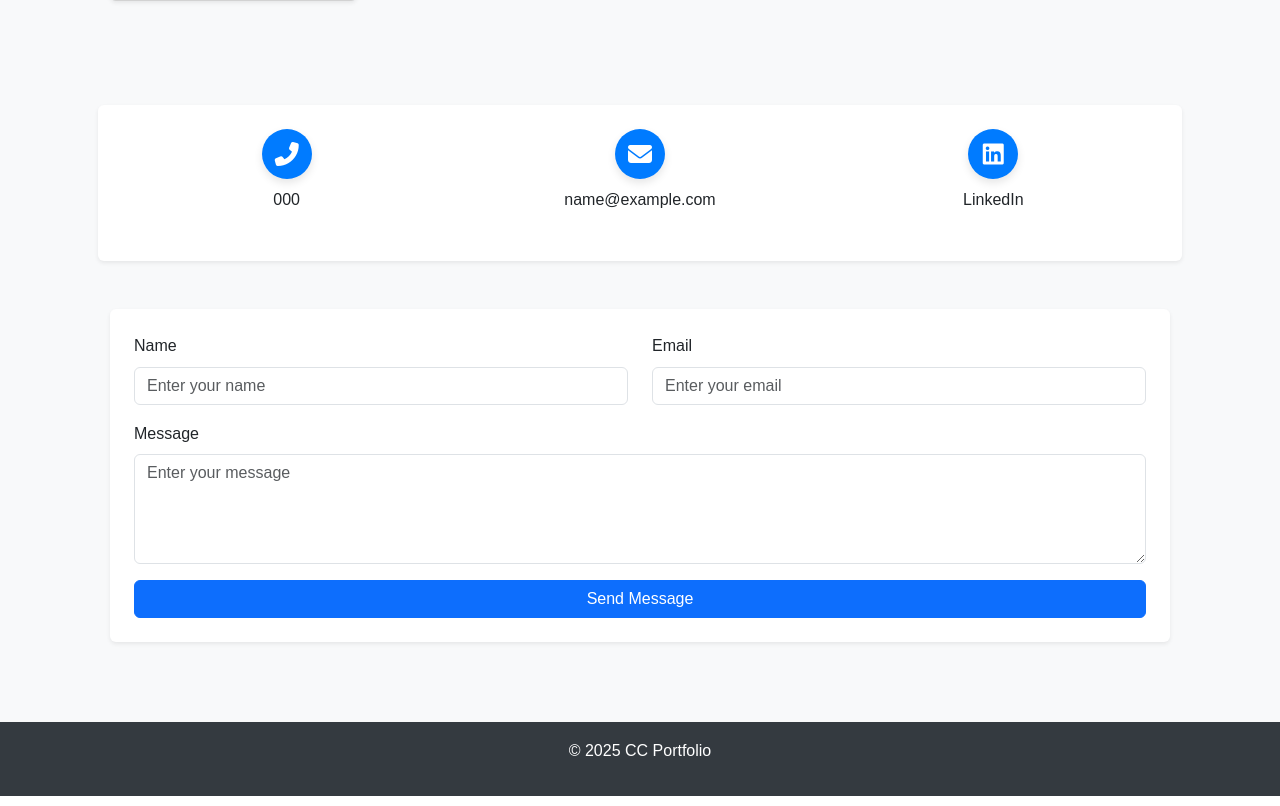
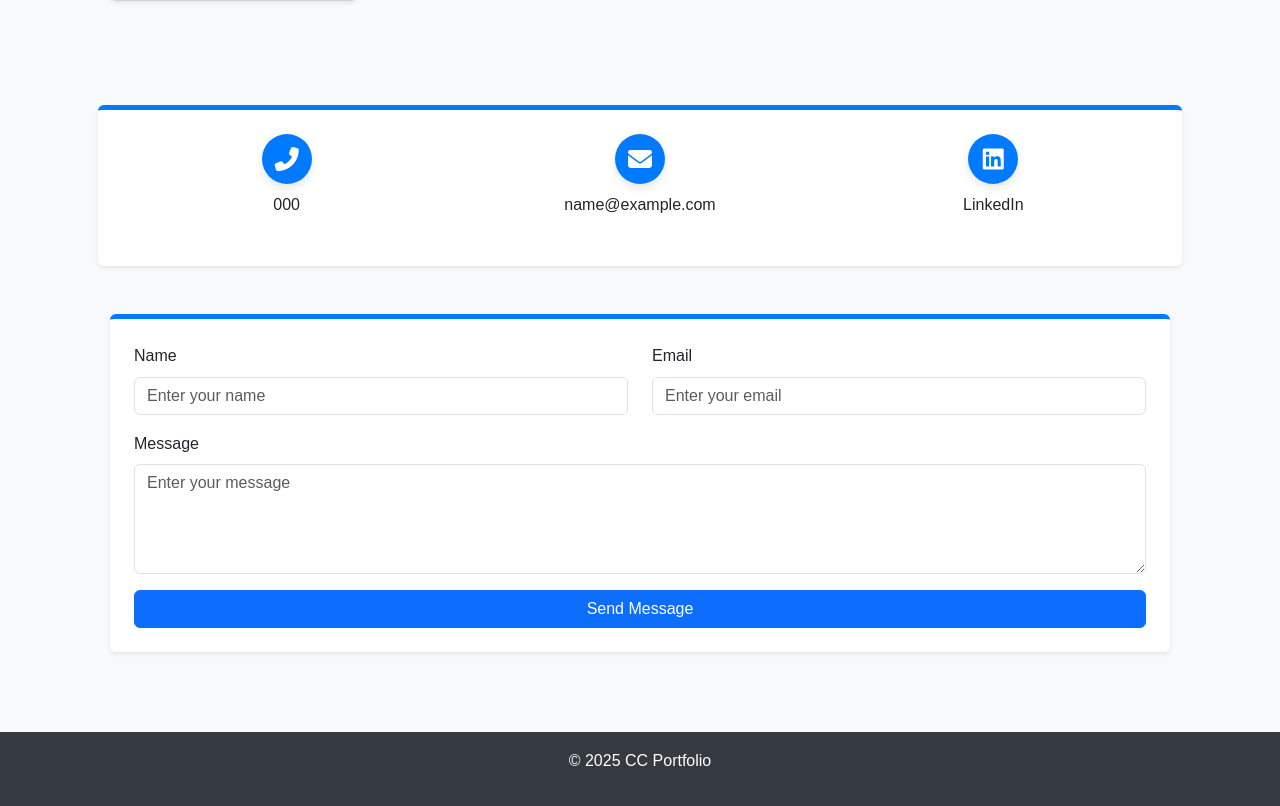
Before and after one commit to chrysanthusobinna/django-portfolio, a Django app: a page that uses portfolio_app/templates/user-portfolio.html in a window 1280 px wide. Shown: the part 2090-2896 px from the top of the page. Run offline with Django 4.2, Linux system fonts and the light colour scheme; tables that the repository leaves empty hold one stand-in row (values such as "Sample post").

Commit message:
update style, Add custom CSS for outlined div with blue top border and curved edges

```diff
--- a/portfolio_app/templates/user-portfolio.html
+++ b/portfolio_app/templates/user-portfolio.html
@@ -19,7 +19,7 @@
     <!-- About Me Section -->
     <section id="about" class="mt-10">
 
-        <div class="card border-primary text-center" style="border-top-width: 4px;">
+        <div class="card border-primary text-center user-about " >
             <div class="card-body">
                 <h5 class="text-uppercase text-center mb-3">
                     {{ user_fullname }} - PORTFOLIO
@@ -147,7 +147,7 @@
 
     <!-- Contact Section -->
     <section id="contact" class="py-5 bg-light">
-        <div class="p-4 bg-white text-dark shadow-sm rounded w-100">
+        <div class="custom-outline p-4 bg-white text-dark shadow-sm rounded w-100">
             <div class="row contact-info justify-content-center text-center">
 
                 {% if contact.phone_number %}
@@ -191,7 +191,7 @@
 
         <!-- Contact Form -->
         <div class="container mt-5">
-            <div class="p-4 bg-white text-dark shadow-sm rounded w-100">
+            <div class="custom-outline p-4 bg-white text-dark shadow-sm rounded w-100">
                 <form method="POST" action="{% url 'user_profile' username=target_user.username %}">
                     {% csrf_token %}
                     <div class="row">
--- a/static/css/styles.css
+++ b/static/css/styles.css
@@ -108,6 +108,10 @@ footer {
 
 
 /* USER PROFILE STYLES */
+
+.user-about {
+    border-top-width: 4px;
+}
 
 section {
     padding: 2rem 1rem;
@@ -416,3 +420,9 @@ button.btn {
     line-height: 1.6;
     color: #555;
 }
+
+
+.custom-outline {
+    border-top: 5px solid #007bff;
+    border-radius: 10px;
+}
```
